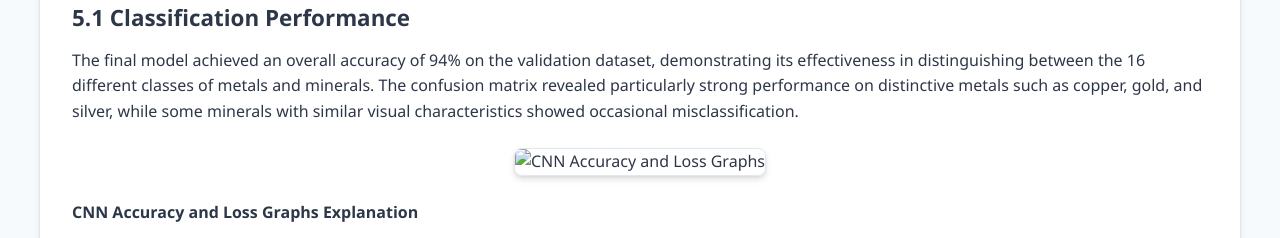
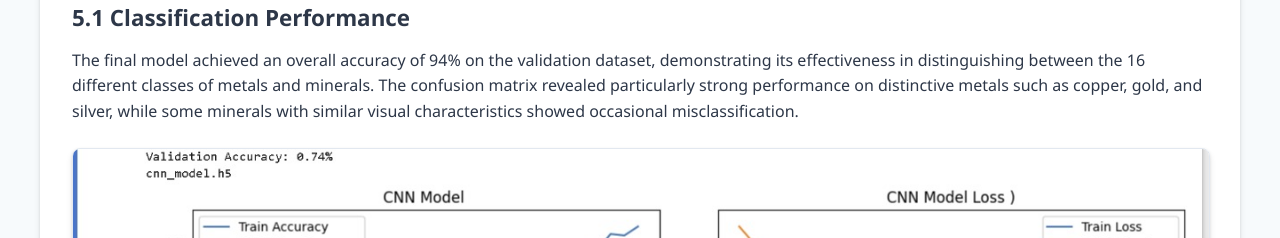
Before and after one commit to devendraajay/Wireless-Metal-Detecting-Rover-with-CNN, a plain HTML site: page index.html in a window 1280 px wide. Shown: the part 6950-7188 px from the top of the page. Drawn offline with Linux system fonts and the light colour scheme.

Commit message:
index.html

```diff
--- a/index.html
+++ b/index.html
@@ -692,7 +692,7 @@
       <h3>5.1 Classification Performance</h3>
       <p>The final model achieved an overall accuracy of 94% on the validation dataset, demonstrating its effectiveness in distinguishing between the 16 different classes of metals and minerals. The confusion matrix revealed particularly strong performance on distinctive metals such as copper, gold, and silver, while some minerals with similar visual characteristics showed occasional misclassification.</p>
       <div class="graph-container">
-        <img src="C:\Users\ajayk\OneDrive\sem-4\robotics\A8_Report\CNN_resulta.jpg" alt="CNN Accuracy and Loss Graphs" />
+        <img src="results1.jpg" alt="CNN Accuracy and Loss Graphs" />
       </div>
       <p><strong>CNN Accuracy and Loss Graphs Explanation</strong></p>
       <p>The CNN model was trained for 32 epochs and its performance is visualized through accuracy and loss graphs. The left plot shows the training and validation accuracy curves, both of which show a steady upward trend. The training accuracy reached approximately 85%, while the validation accuracy reached about 74%, indicating that the model effectively learned from the data and generalized well.</p>
```
